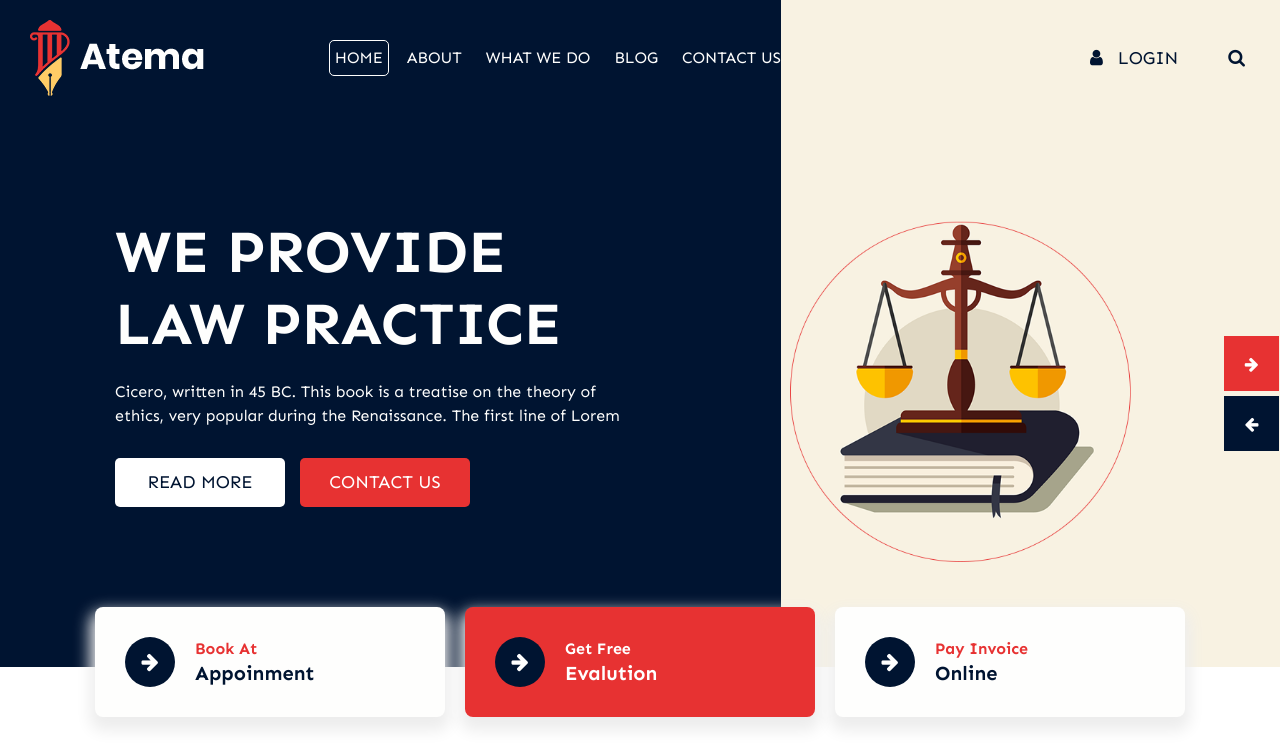
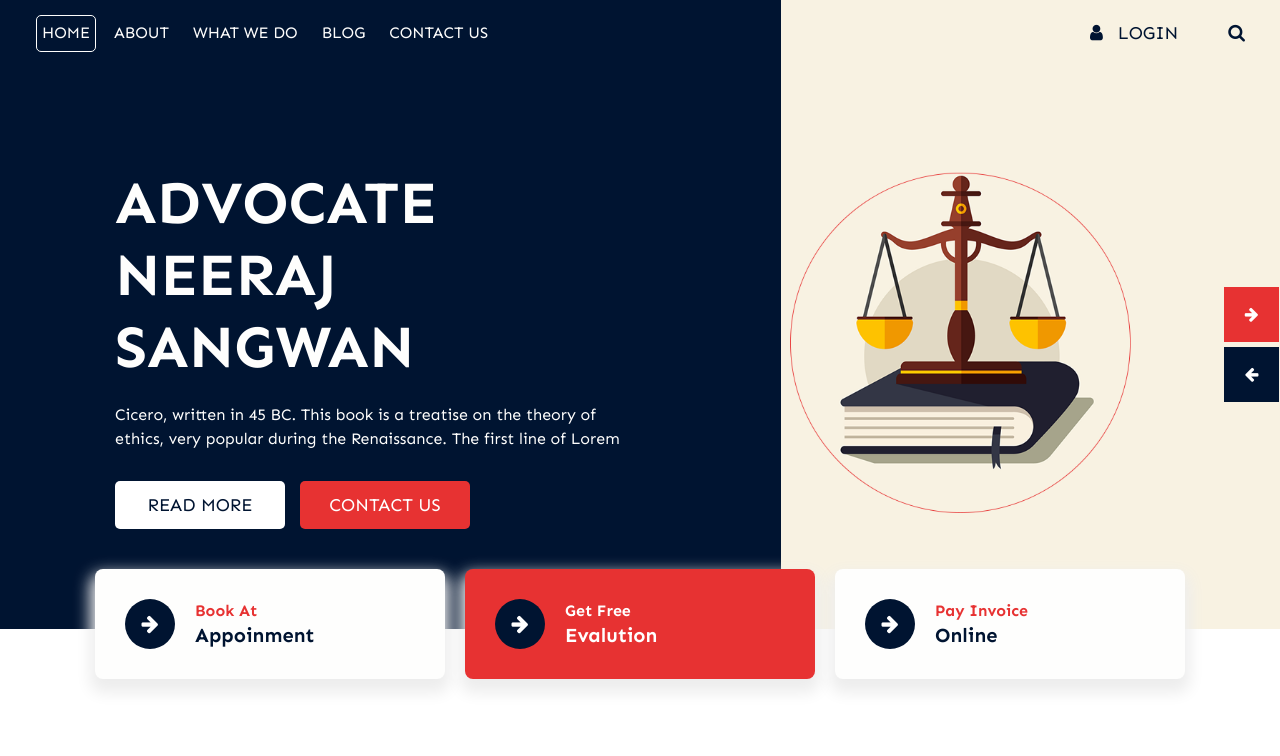
Before and after one commit to advneerajsangwan/advocate, a plain HTML site: page index.html in a window 1280 px wide. Shown: the top 756 px of the page. Drawn offline with nearby package versions, Linux system fonts and the light colour scheme; files whose address does not match are found by name.

Commit message:
change name

```diff
--- a/index.html
+++ b/index.html
@@ -32,7 +32,7 @@
       <div class="header_section">
          <div class="container-fluid">
             <nav class="navbar navbar-expand-lg navbar-light bg-light">
-               <a class="navbar-brand"href="index.html"><img src="images/logo.png"></a>
+               <!-- <a class="navbar-brand"href="index.html"><img src="images/logo.png"></a> -->
                <button class="navbar-toggler" type="button" data-toggle="collapse" data-target="#navbarSupportedContent" aria-controls="navbarSupportedContent" aria-expanded="false" aria-label="Toggle navigation">
                <span class="navbar-toggler-icon"></span>
                </button>
@@ -74,7 +74,7 @@
                         <div class="row">
                            <div class="col-md-6">
                               <div class="banner_taital_main">
-                                 <h1 class="banner_taital">We Provide Law Practice</h1>
+                                 <h4 class="banner_taital">Advocate Neeraj Sangwan</h4>
                                  <p class="banner_text">Cicero, written in 45 BC. This book is a treatise on the theory of ethics, very popular during the Renaissance. The first line of Lorem</p>
                                  <div class="readmore_btn active"><a href="#">Read More</a></div>
                                  <div class="started_bt"><a href="#">Contact Us</a></div>
@@ -89,7 +89,7 @@
                         <div class="row">
                            <div class="col-md-6">
                               <div class="banner_taital_main">
-                                 <h1 class="banner_taital">We Provide Law Practice</h1>
+                                 <h1 class="banner_taital">Advocate Neeraj Sangwan</h1>
                                  <p class="banner_text">Cicero, written in 45 BC. This book is a treatise on the theory of ethics, very popular during the Renaissance. The first line of Lorem</p>
                                  <div class="readmore_btn active"><a href="#">Read More</a></div>
                                  <div class="started_bt"><a href="#">Contact Us</a></div>
```
